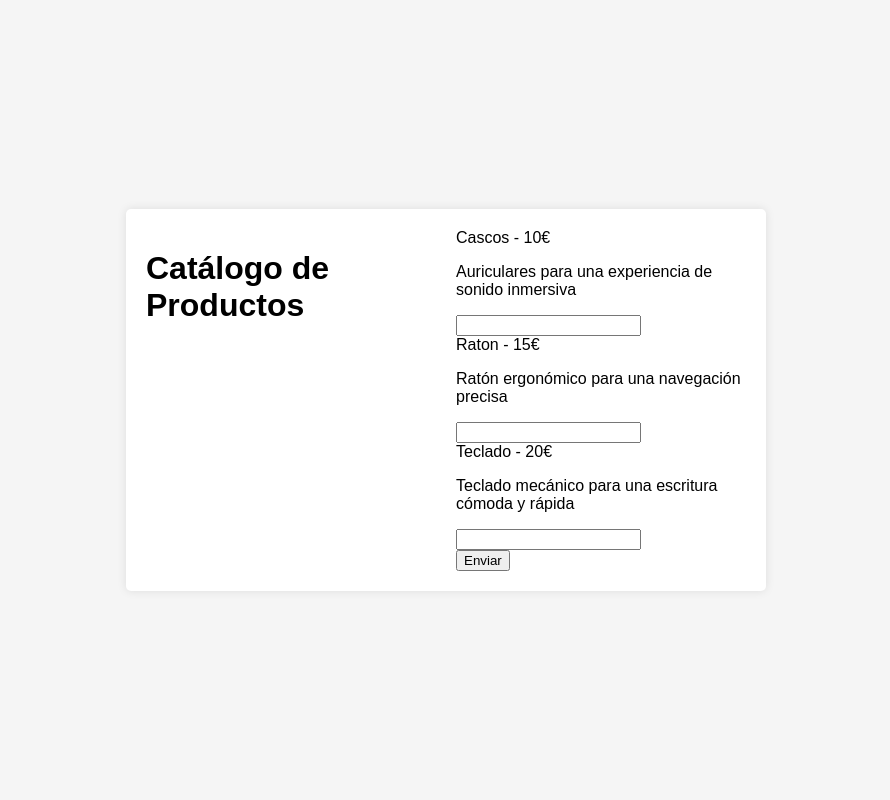
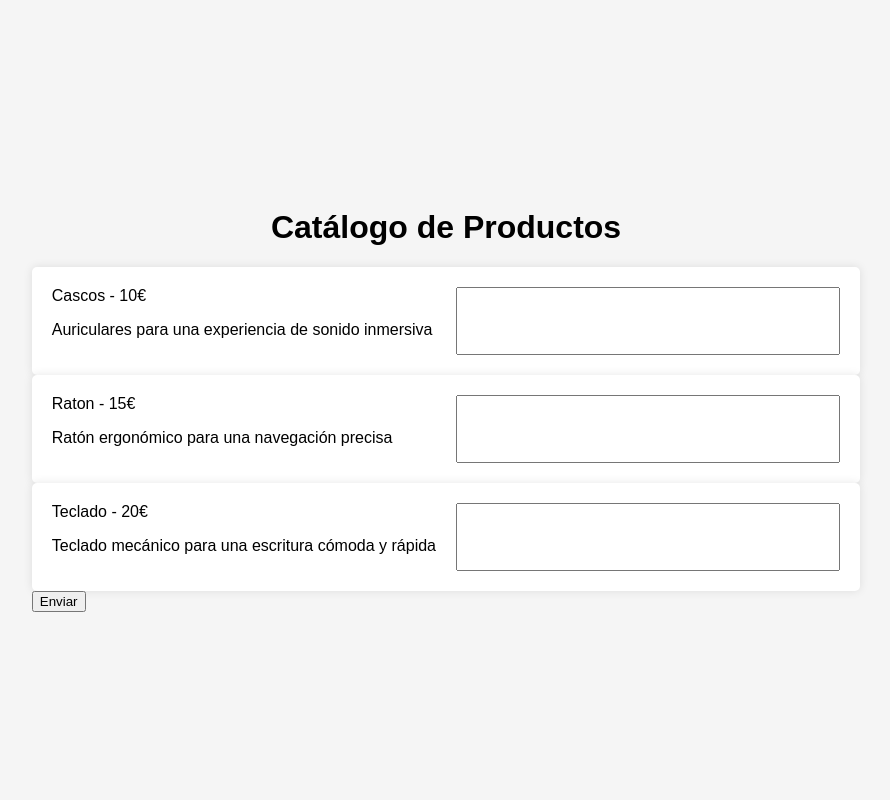
Before and after one commit to MarkelOnaindia/daws-php-2023-24, a PHP site: page /ejercicio05.php in a window 1280 px wide. Shown: the whole page, without its empty margins (194-1084 px from the left). Run offline with PHP 8.4, Linux system fonts and the light colour scheme.

Commit message:
correccion vista 5

```diff
--- a/02-Formularios/ejercicio05.view.php
+++ b/02-Formularios/ejercicio05.view.php
@@ -5,7 +5,8 @@
     <meta name="viewport" content="width=device-width, initial-scale=1.0">
     <title>Tienda Online</title>
     <style>
-        body {
+
+body {
     font-family: Arial, sans-serif;
     background-color: #f5f5f5;
     margin: 0;
@@ -14,13 +15,14 @@
     justify-content: center;
     align-items: center;
     height: 100vh;
+    flex-direction: column;
 }
 
-.container {
+.container2 {
     display: grid;
     grid-template-columns: 1fr 1fr;
     gap: 20px;
-    max-width: 600px;
+    max-width: 800px;
     padding: 20px;
     background-color: #ffffff;
     border-radius: 5px;
@@ -72,11 +74,11 @@
 </head>
 <body>
 
+    <h1>Catálogo de Productos</h1>
     <div class="container">
-        <h1>Catálogo de Productos</h1>
         <form method="post" action="ejercicio05.php">
             <?php foreach ($productos as $producto): ?>
-                <div>
+                <div class="container2">
                     <label for="producto_<?php echo $producto['id']; ?>">
                         <?php echo $producto["nombre"]; ?> - <?php echo $producto["precio"]; ?>€
                         <p><?php echo $producto["descripcion"]; ?></p>
```
